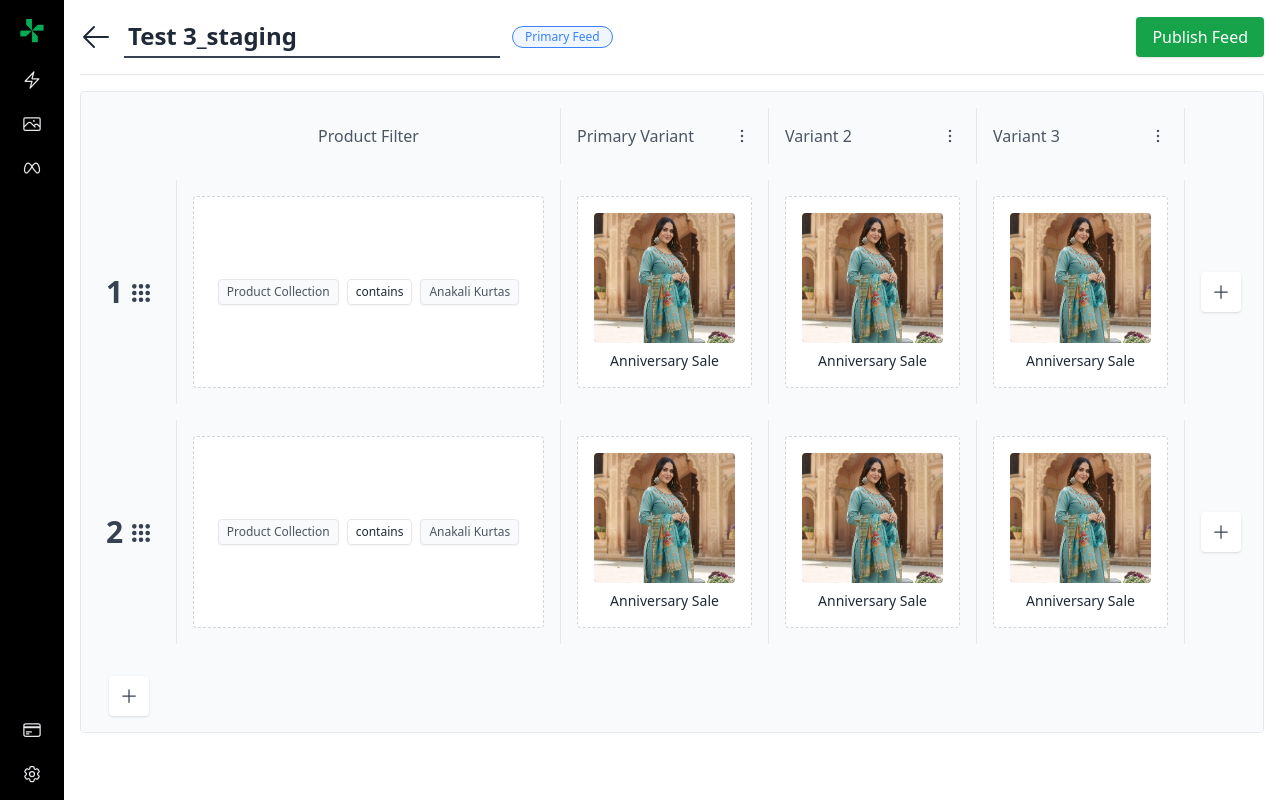
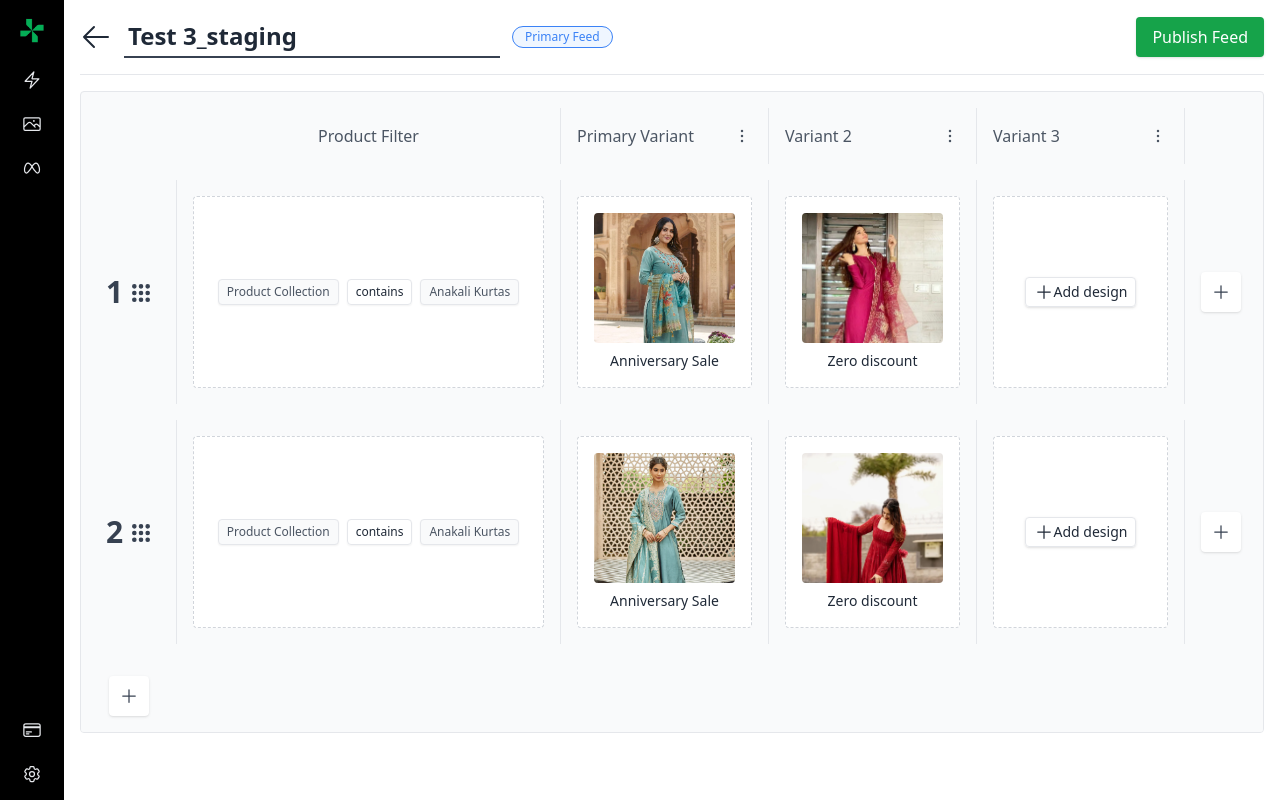
Before and after one commit to SaurabhTiwari4093/retainiq-assignment, a Next.js app: page / in a window 1280 px wide. Both pictures are taken after a click on the button 1013 px from the left and 292 px from the top of the page. Built offline with nearby package versions, Linux system fonts and the light colour scheme.

Commit message:
add variant button

```diff
--- a/app/components/buttons.jsx
+++ b/app/components/buttons.jsx
@@ -9,6 +9,17 @@ export function AddButton({ onClick }) {
       onClick={onClick}
     >
       <AddIcon />
+    </button>
+  );
+}
+
+export function AddVariant({ onClick }) {
+  return (
+    <button
+      className="border border-gray-200 shadow rounded py-1 px-2 flex text-sm items-center"
+      onClick={onClick}
+    >
+      <AddIcon /> <span>Add design</span>
     </button>
   );
 }
--- a/app/components/product.jsx
+++ b/app/components/product.jsx
@@ -1,5 +1,7 @@
 import Image from "next/image";
 import React from "react";
+import ContentCenter from "./contentCenter";
+import { AddVariant } from "./buttons";
 
 function ProductWrapper({ children }) {
   return (
@@ -19,19 +21,31 @@ function ProductFilterTag({ text, color = "gray" }) {
   );
 }
 
-export function Product() {
+export function Product({ variant }) {
+  const { img, text } = variant;
+
+  if (img === null) {
+    return (
+      <ProductWrapper>
+        <ContentCenter className={"h-full"}>
+          <AddVariant onClick={() => console.log("add Variant")} />
+        </ContentCenter>
+      </ProductWrapper>
+    );
+  }
+
   return (
     <ProductWrapper>
       <div className="h-full flex flex-col gap-2">
         <div className="h-36 relative">
           <Image
-            src={"/images/1.jpg"}
+            src={img}
             alt={"Product"}
             fill={true}
             className="rounded object-cover object-top"
           />
         </div>
-        <div className="text-sm font-medium text-center">Anniversary Sale</div>
+        <div className="text-sm font-medium text-center">{text}</div>
       </div>
     </ProductWrapper>
   );
--- a/app/components/table.jsx
+++ b/app/components/table.jsx
@@ -12,17 +12,34 @@ const initialHeaders = ["Product Filter", "Primary Variant", "Variant 2"];
 const initialData = [
   {
     id: 1,
-    filter: "Product Collection contains Anarkali Kurtas",
-    variants: [1, 2],
+    variants: [
+      {
+        img: "/images/1.jpg",
+        text: "Anniversary Sale",
+      },
+      {
+        img: "/images/2.webp",
+        text: "Zero discount",
+      },
+    ],
   },
   {
     id: 2,
-    filter: "Product Collection contains Anarkali Kurtas",
-    variants: [1, 2],
+    variants: [
+      {
+        img: "/images/3.webp",
+        text: "Anniversary Sale",
+      },
+      {
+        img: "/images/4.webp",
+        text: "Zero discount",
+      },
+    ],
   },
 ];
 
 function DraggableRow({ row, index, moveRow, removeRow, addColumn }) {
+  console.log("Row ", row);
   const [, dragRef] = useDrag({
     type: "row",
     item: { index },
@@ -51,12 +68,11 @@ function DraggableRow({ row, index, moveRow, removeRow, addColumn }) {
           <ProductFilter />
         </TableCell>
       </div>
-      {row.variants.map((variant, index) => (
-        <TableCell key={index}>
-          <Product />
+      {row.variants.map((variant, variantIndex) => (
+        <TableCell key={variantIndex}>
+          <Product variant={variant} />
         </TableCell>
       ))}
-      {/* Button to Add Column */}
       <ContentCenter className={"p-4"}>
         <AddButton onClick={addColumn} />
       </ContentCenter>
@@ -67,40 +83,48 @@ function DraggableRow({ row, index, moveRow, removeRow, addColumn }) {
 export default function Table() {
   const [headers, setHeaders] = useState(initialHeaders);
   const [data, setData] = useState(initialData);
-  const [idCounter, setIdCounter] = useState(initialData.length + 1); // Initialize with the next available ID
+  const [idCounter, setIdCounter] = useState(initialData.length + 1);
 
-  // Function to add a new row
+  // Function to add a new row with default null object structure for variants
   const addRow = () => {
+    const newVariants = Array(headers.length - 1).fill({
+      img: null,
+      text: null,
+    });
+
     setData([
       ...data,
       {
-        id: idCounter, // Use idCounter for unique IDs
-        filter: `Product Collection contains Anarkali Kurtas`,
-        variants: Array(headers.length - 1).fill(1),
+        id: idCounter,
+        variants: newVariants,
       },
     ]);
-    setIdCounter(idCounter + 1); // Increment idCounter after each addition
+
+    setIdCounter(idCounter + 1);
   };
 
-  // Function to add a new column
+  // Function to add a new column (variant) with default null object structure for each row
   const addColumn = () => {
     setHeaders([...headers, `Variant ${headers.length}`]);
 
     const updatedData = data.map((row) => ({
       ...row,
-      variants: [...row.variants, 1],
+      variants: [
+        ...row.variants,
+        {
+          img: null,
+          text: null,
+        },
+      ],
     }));
 
     setData(updatedData);
   };
 
-  // Function to remove a row by ID
   const removeRow = (id) => {
-    const updatedData = data.filter((row) => row.id !== id);
-    setData(updatedData);
+    setData(data.filter((row) => row.id !== id));
   };
 
-  // Function to move rows when dragged
   const moveRow = (fromIndex, toIndex) => {
     const updatedData = [...data];
     const [movedRow] = updatedData.splice(fromIndex, 1);
@@ -111,7 +135,6 @@ export default function Table() {
   return (
     <DndProvider backend={HTML5Backend}>
       <div className="bg-gray-50 rounded border border-gray-200 mt-4 relative overflow-x-auto">
-        {/* Header Row */}
         <div className="flex my-4 font-medium text-gray-600 z-10">
           <div className="sticky left-0 flex z-20 bg-gray-50">
             <div className="w-24" />
@@ -129,7 +152,6 @@ export default function Table() {
           ))}
         </div>
 
-        {/* Data Rows */}
         {data.map((row, index) => (
           <DraggableRow
             key={row.id}
@@ -141,7 +163,6 @@ export default function Table() {
           />
         ))}
 
-        {/* Button to Add Row */}
         <div className="sticky left-0 flex z-10 bg-gray-50">
           <ContentCenter className={"w-24 p-4"}>
             <AddButton onClick={addRow} />
```
